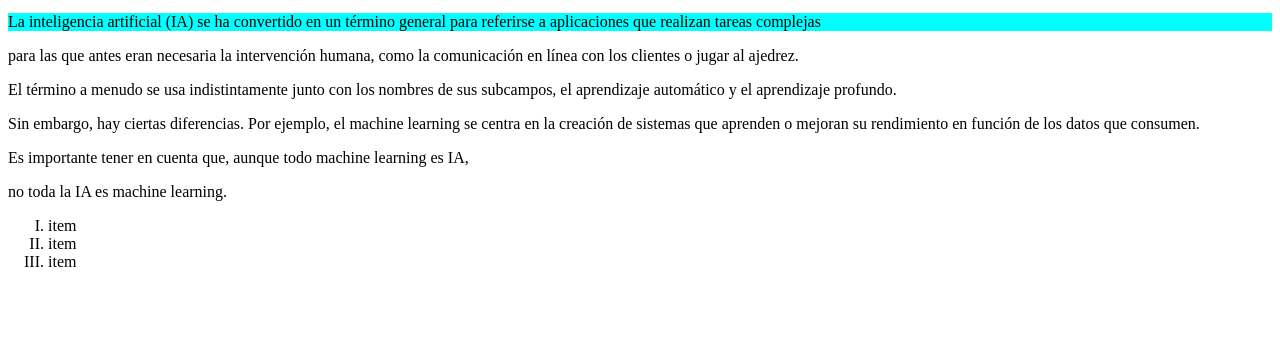
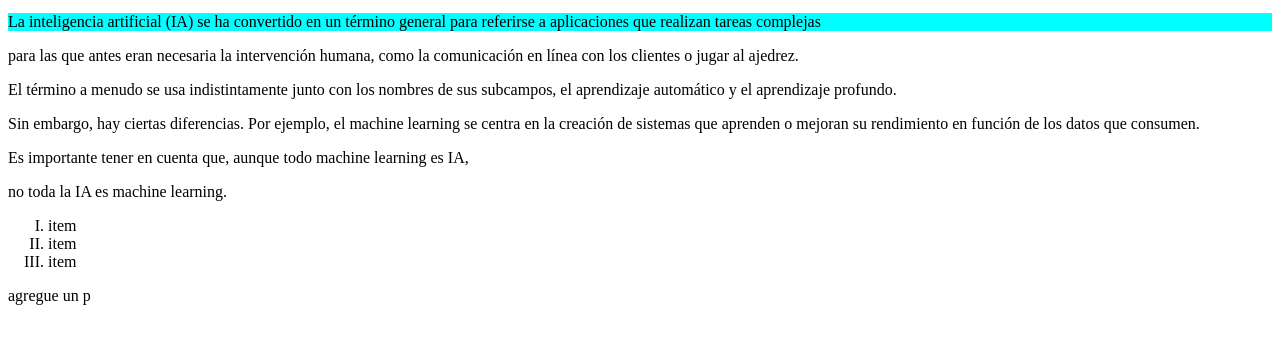
Before and after one commit to SandraPozo/ProyectoPrueba, a plain HTML site: page index.html in a window 1280 px wide. Shown: the part 148-492 px from the top of the page. Drawn offline with Linux system fonts and the light colour scheme.

Commit message:
agregue un parrafo

```diff
--- a/index.html
+++ b/index.html
@@ -32,6 +32,10 @@
             <li>item</li>
 
         </ul>
+        <p>
+            agregue un p
+        </p>
+
 
 
     </main>
```
